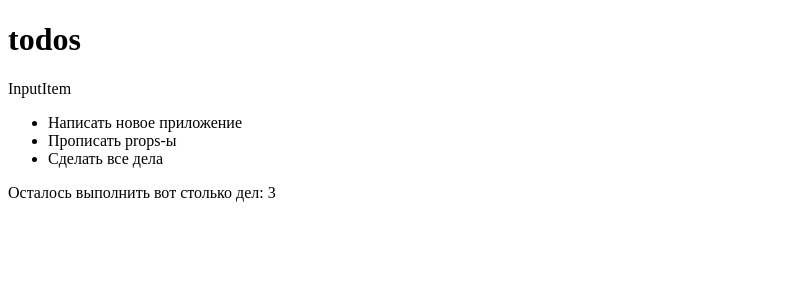
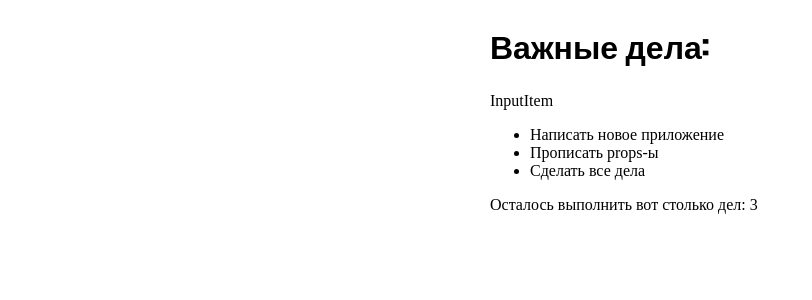
Before and after one commit to WebHeroSchool/ToDoAppOlgaZyabrova, a React (Create React App) app in the folder todo/: page / in a window 1280 px wide. Shown: the top 300 px of the page, without its empty margins (0-812 px from the left). Built offline with nearby package versions, Linux system fonts and the light colour scheme.

Commit message:
added styles

```diff
--- /dev/null
+++ b/todo/src/components/App/App.css
@@ -0,0 +1,8 @@
+.wrap {
+    margin: auto;
+    width: 300px;
+}
+
+.wrap__title {
+    font-family: Impact, Haettenschweiler, 'Arial Narrow Bold', sans-serif;
+}
--- a/todo/src/components/App/App.js
+++ b/todo/src/components/App/App.js
@@ -1,6 +1,7 @@
 import InputItem from '../InputItem/InputItem';
 import ItemList from '../ItemList/ItemList';
 import Footer from '../Footer/Footer';
+import './App.css';
 
 const toDoItem = 'Написать новое приложение';
 
@@ -17,8 +18,8 @@
   }
   ];
   return (
-  <div>
-    <h1>todos</h1>
+  <div className="wrap">
+    <h1 className="wrap__title">Важные дела:</h1>
     <InputItem />
     <ItemList items={items} />
     <Footer count={3} />
```
